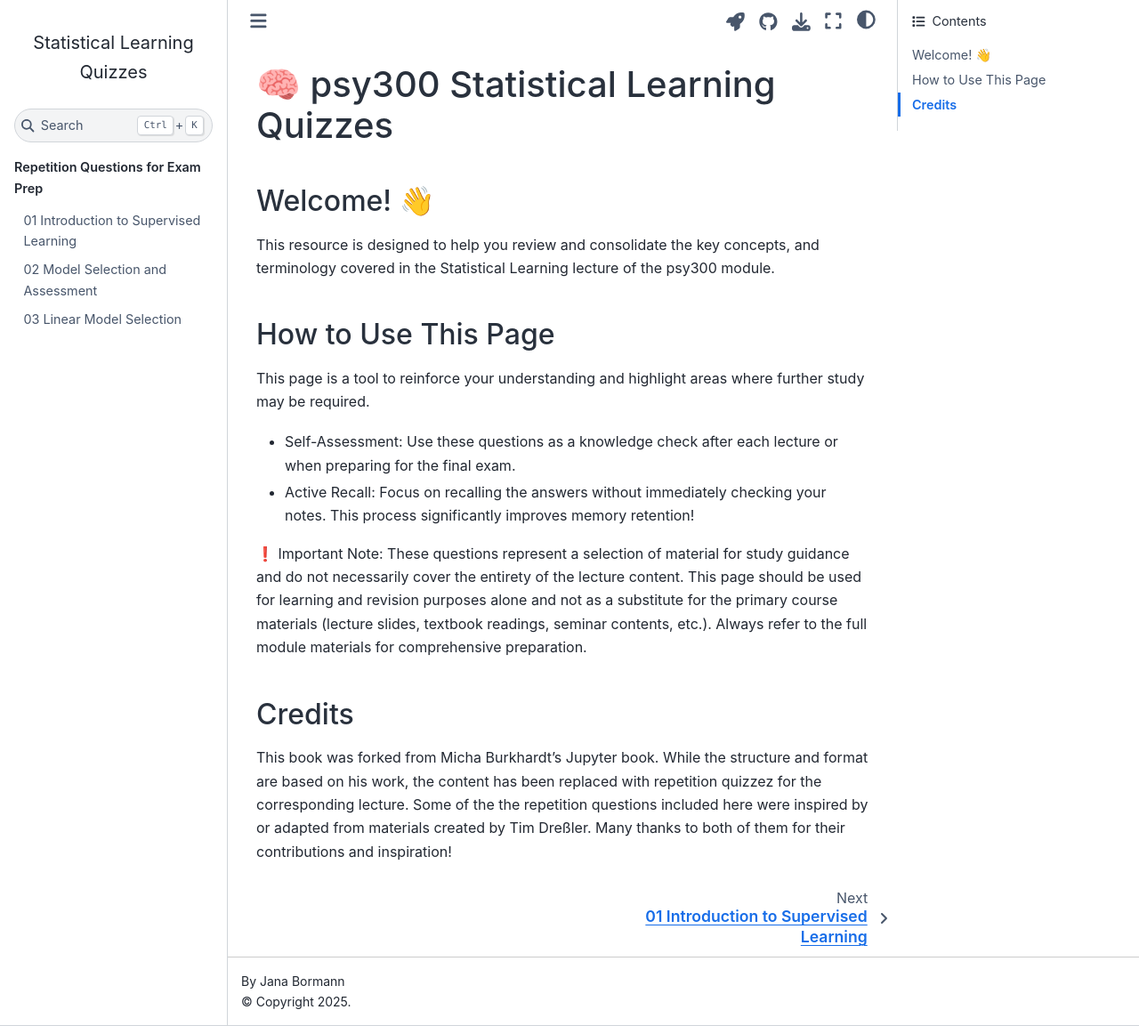
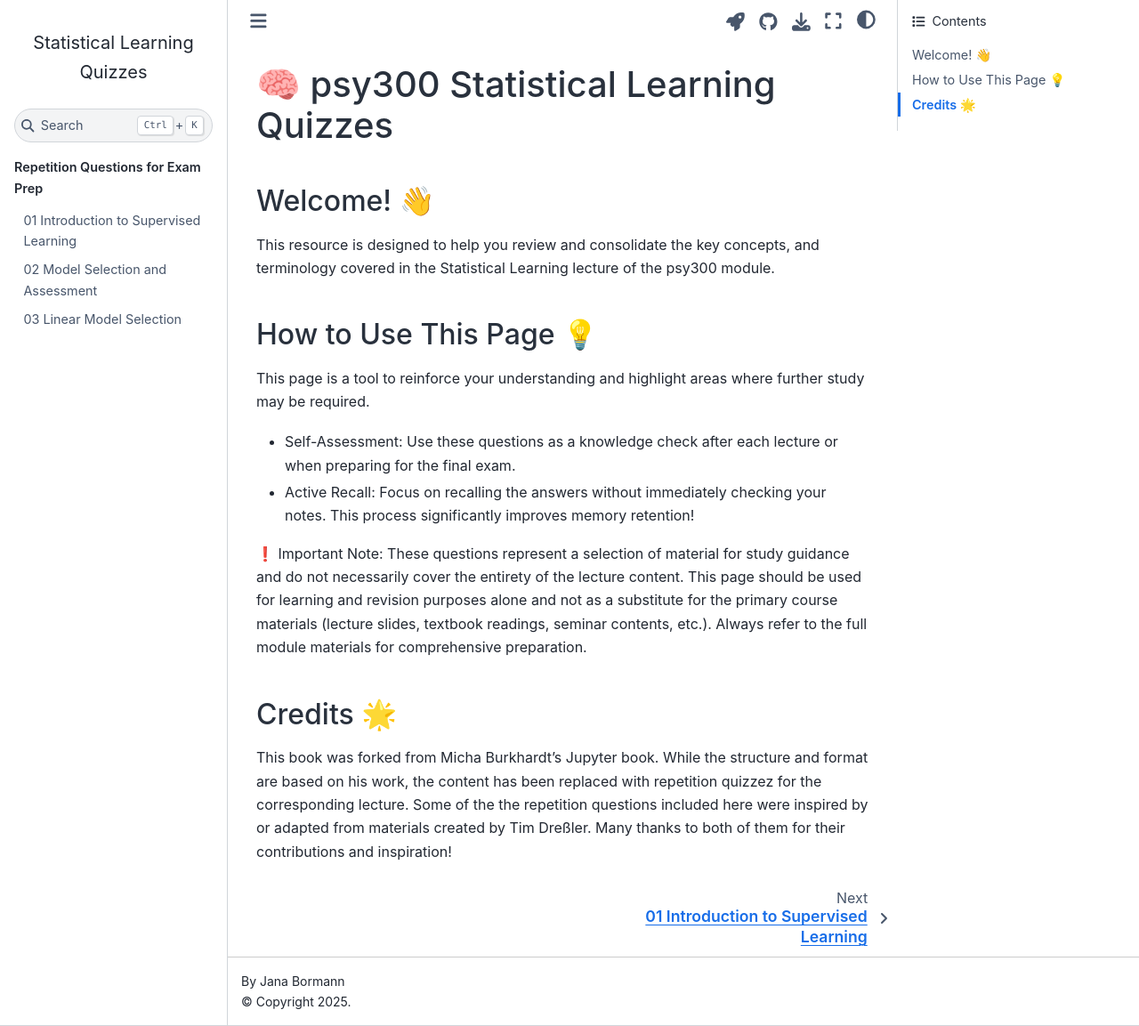
Before and after one commit to janaja92/psy300_tut, a Jupyter Book: the page built from book/introduction.md, in a window 1280 px wide and 1153 px high. Shown: the whole window at 89% size. Built offline with Jupyter Book 1.0.4 settings and Sphinx 7.4.7 and the Sphinx Book theme 1.1.4, drawn with Linux system fonts in a browser that asks for light colours; comment, search, counter and statistics services are not loaded.

Commit message:
minor changes

```diff
--- a/book/introduction.md
+++ b/book/introduction.md
@@ -18,7 +18,7 @@ kernelspec:
 
 This resource is designed to help you review and consolidate the key concepts, and terminology covered in the Statistical Learning lecture of the psy300 module.
 
-## How to Use This Page
+## How to Use This Page 💡
 
 This page is a tool to reinforce your understanding and highlight areas where further study may be required.
 
@@ -27,7 +27,7 @@ This page is a tool to reinforce your understanding and highlight areas where fu
 
 ❗ Important Note: These questions represent a selection of material for study guidance and do not necessarily cover the entirety of the lecture content. This page should be used for learning and revision purposes alone and not as a substitute for the primary course materials (lecture slides, textbook readings, seminar contents, etc.). Always refer to the full module materials for comprehensive preparation.
 
-## Credits
+## Credits 🌟
 
 This book was forked from Micha Burkhardt's Jupyter book. While the structure and format are based on his work, the content has been replaced with repetition quizzez for the corresponding lecture.
 Some of the the repetition questions included here were inspired by or adapted from materials created by Tim Dreßler.
```
